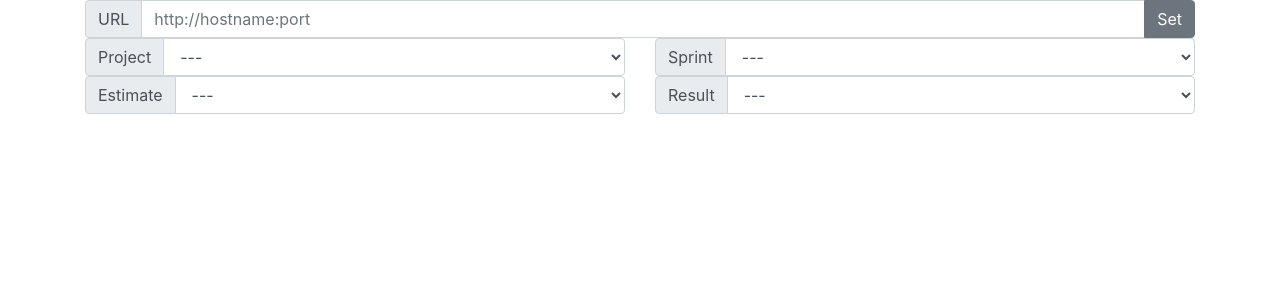
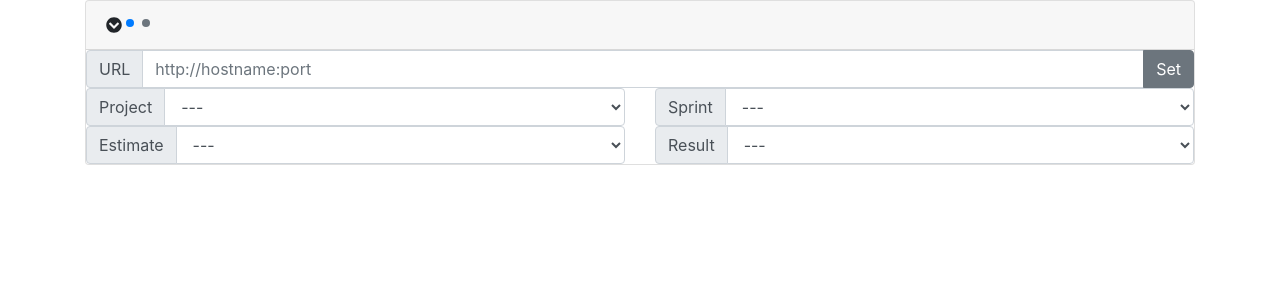
Before and after one commit to yoshi6jp/taiga_extention, a React (Create React App) app: page / in a window 1280 px wide. Shown: the top 300 px of the page. Built offline with nearby package versions, Linux system fonts and the light colour scheme.

Commit message:
Controllerのtoggle対応

```diff
--- /dev/null
+++ b/src/Controller.module.css
@@ -0,0 +1,3 @@
+.header {
+  cursor: pointer;
+}
--- a/src/Controller.tsx
+++ b/src/Controller.tsx
@@ -1,13 +1,57 @@
 import React, { useContext, useState, useCallback } from 'react';
+import _ from 'lodash';
+import classNames from 'classnames';
 import { RootContext } from './Provider';
-import { Form, Input, InputGroup, InputGroupAddon, Button } from 'reactstrap';
+import {
+  Card,
+  CardHeader,
+  Collapse,
+  Form,
+  Input,
+  InputGroup,
+  InputGroupAddon,
+  Button,
+  Badge
+} from 'reactstrap';
+import { FontAwesomeIcon } from '@fortawesome/react-fontawesome';
+import {
+  faChevronCircleRight,
+  faExternalLinkAlt
+} from '@fortawesome/free-solid-svg-icons';
 import { ProjectSelector } from './ProjectSelector';
 import { MilestoneSelector } from './MilestoneSelector';
 import { CustomValuesSelector } from './CustomValuesSelector';
-import { DaysSelector } from './DaysSelector';
+import { DaysSelector, getMilestone } from './DaysSelector';
 import { TaskStatusSelector } from './TaskStatusSelector';
+import { IMilestone } from './store';
+import styles from './Controller.module.css';
+const getSpName = (mid: string, items: IMilestone[]) =>
+  _.get(getMilestone(mid, items), 'name', '');
+const getTaskboardUrl = (url: string, mid: string, items: IMilestone[]) => {
+  const milestone = getMilestone(mid, items);
+  if (url && milestone) {
+    return `${url}/project/${milestone.project_extra_info.slug}/taskboard/${
+      milestone.slug
+    }`;
+  } else {
+    return '';
+  }
+};
+
+const getRange = (biz_days: string[]) => {
+  if (biz_days.length > 1) {
+    return `[${_.head(biz_days)} - ${_.last(biz_days)}]`;
+  } else {
+    return '';
+  }
+};
 export const Controller = () => {
-  const { state, setUrl } = useContext(RootContext);
+  const {
+    state: { url: stateUrl, isOpen, mid, milestones, biz_days },
+    setUrl,
+    openController,
+    closeController
+  } = useContext(RootContext);
   const [url, setStateUrl] = useState('');
   const handleUrl = useCallback(
     (e: React.ChangeEvent<HTMLInputElement>) => {
@@ -24,13 +68,49 @@ export const Controller = () => {
     },
     [url, setUrl]
   );
+  const handleHref = useCallback((e: React.FormEvent) => {
+    e.stopPropagation();
+  }, []);
+  const rotation = isOpen ? 90 : undefined;
+  const toggle = useCallback(
+    () => {
+      if (isOpen) {
+        closeController();
+      } else {
+        openController();
+      }
+    },
+    [openController, closeController, isOpen]
+  );
+  const taskboardUrl = getTaskboardUrl(stateUrl, mid, milestones);
   return (
-    <>
+    <Card>
+      <CardHeader className={classNames(styles.header)} onClick={toggle}>
+        <FontAwesomeIcon rotation={rotation} icon={faChevronCircleRight} />
+        <Badge color="primary" pill className="p-1 m-1">
+          <span>{getSpName(mid, milestones)}</span>
+        </Badge>
+        <Badge className="p-1 m-1">
+          <span>{getRange(biz_days)}</span>
+        </Badge>
+        {taskboardUrl ? (
+          <a
+            target="_blank"
+            onClick={handleHref}
+            className="float-right"
+            href={taskboardUrl}
+          >
+            <FontAwesomeIcon className="mr-1" icon={faExternalLinkAlt} />
+            Taskboard
+          </a>
+        ) : null}
+      </CardHeader>
+      <Collapse isOpen={isOpen}>
         <Form onSubmit={handleSubmit}>
           <InputGroup>
             <InputGroupAddon addonType="prepend">URL</InputGroupAddon>
             <Input
-            defaultValue={state.url}
+              defaultValue={stateUrl}
               onChange={handleUrl}
               placeholder="http://hostname:port"
             />
@@ -46,6 +126,7 @@ export const Controller = () => {
         <CustomValuesSelector />
         <DaysSelector />
         <TaskStatusSelector />
-    </>
+      </Collapse>
+    </Card>
   );
 };
--- a/src/DaysSelector.tsx
+++ b/src/DaysSelector.tsx
@@ -37,7 +37,7 @@ export const dayName = (date: string, biz_days: string[]) => {
   const idx = biz_days.indexOf(date);
   return dayNameFromIdx(date, idx);
 };
-const getMilestone = (mid: string, items: IMilestone[]) =>
+export const getMilestone = (mid: string, items: IMilestone[]) =>
   items.find(item => String(item.id) === mid);
 const getDays = (item: IMilestone) => {
   const startM = moment(item.estimated_start).local();
@@ -148,15 +148,18 @@ export const DaysSelector = () => {
           <thead>
             <tr>
               {moment.weekdays().map((item, idx) => (
-                <th className={classNames('text-center', weekClassName(idx))}>
+                <th
+                  key={idx}
+                  className={classNames('text-center', weekClassName(idx))}
+                >
                   {item}
                 </th>
               ))}
             </tr>
           </thead>
           <tbody>
-            {weekdays.map(days => (
-              <tr>
+            {weekdays.map((days, i) => (
+              <tr key={i}>
                 {days.map((item, idx) => (
                   <DayItem
                     idx={idx}
--- a/src/Provider.tsx
+++ b/src/Provider.tsx
@@ -27,6 +27,8 @@ export const RootContext = createContext({
   setTasks: (tasks: ITask[]) => {},
   setCustomValueMap: (custom_value_map: ICustomValueMap) => {},
   toggeRejectTaskStatus: (task_status_id: string, is_reject: boolean) => {},
+  openController: () => {},
+  closeController: () => {},
   updateData: () => {}
 });
 
@@ -124,6 +126,18 @@ export const Provider = ({ children }: { children: React.ReactNode }) => {
       },
       [dispatch]
     ),
+    openController: useCallback(
+      () => {
+        dispatch({ type: ActionTypes.OPEN_CONTROLLER });
+      },
+      [dispatch]
+    ),
+    closeController: useCallback(
+      () => {
+        dispatch({ type: ActionTypes.CLOSE_CONTROLLER });
+      },
+      [dispatch]
+    ),
     updateData: useCallback(
       () => {
         dispatch({
--- a/src/UnSettingTasks.tsx
+++ b/src/UnSettingTasks.tsx
@@ -2,6 +2,8 @@ import React, { useContext, useState, useEffect } from 'react';
 import { RootContext } from './Provider';
 import { ITask } from './store';
 import { ListGroup, ListGroupItem, Card, CardHeader } from 'reactstrap';
+import { FontAwesomeIcon } from '@fortawesome/react-fontawesome';
+import { faExternalLinkAlt } from '@fortawesome/free-solid-svg-icons';
 import { getCustomVal } from './UserTasks';
 const TaskItem = ({ url, item }: { item: ITask; url: string }) => {
   const {
@@ -10,7 +12,7 @@ const TaskItem = ({ url, item }: { item: ITask; url: string }) => {
   const href = `${url}/project/${slug}/task/${item.ref}`;
   return (
     <ListGroupItem tag="a" target="_blank" href={href}>
-      {item.subject}
+      <FontAwesomeIcon icon={faExternalLinkAlt} /> {item.subject}
     </ListGroupItem>
   );
 };
--- a/src/actions.ts
+++ b/src/actions.ts
@@ -14,6 +14,8 @@ export enum ActionTypes {
   SET_REJECT_TASK_STATUS_IDS = 'SET_REJECT_TASK_STATUS_IDS',
   ADD_REJECT_TASK_STATUS_ID = 'ADD_REJECT_TASK_STATUS',
   REMOVE_REJECT_TASK_STATUS_ID = 'REMOVE_REJECT_TASK_STATUS',
+  OPEN_CONTROLLER = 'OPEN_CONTROLLER',
+  CLOSE_CONTROLLER = 'CLOSE_CONTROLLER',
   UPDATE_DATA = 'UPDATE_DATA'
 }
 
--- a/src/reducer.ts
+++ b/src/reducer.ts
@@ -135,6 +135,12 @@ export const reducer = (state = initialStateFn(), action: IAction) => {
       );
       return { ...state, reject_task_status_ids } as IState;
     }
+    case ActionTypes.OPEN_CONTROLLER: {
+      return { ...state, isOpen: true } as IState;
+    }
+    case ActionTypes.CLOSE_CONTROLLER: {
+      return { ...state, isOpen: false } as IState;
+    }
     case ActionTypes.UPDATE_DATA: {
       return { ...state, updated_time: Date.now() } as IState;
     }
--- a/src/store.ts
+++ b/src/store.ts
@@ -8,6 +8,9 @@ export interface IMilestone {
   name: string;
   estimated_start: string;
   estimated_finish: string;
+  slug: string;
+  project: number;
+  project_extra_info: IProjectExtraInfo;
 }
 interface IProjectExtraInfo {
   id: number;
@@ -71,6 +74,7 @@ export interface IState {
   custom_value_map: ICustomValueMap; // pid
   reject_task_status_ids: string[]; // pid
   updated_time: number;
+  isOpen: boolean;
 }
 
 export enum StorageKey {
@@ -109,6 +113,7 @@ export const initialStateFn = (): IState => {
   const reject_task_status_ids = _.compact(
     getFromStorageWithSubkey(StorageKey.REJECT_TASK_STATUS_IDS, pid).split(',')
   );
+  const isOpen = !(url && pid && mid && custom_eid && custom_rid);
   return {
     url,
     pid,
@@ -121,6 +126,7 @@ export const initialStateFn = (): IState => {
     tasks: [],
     custom_value_map: new WeakMap(),
     reject_task_status_ids,
-    updated_time: 0
+    updated_time: 0,
+    isOpen
   };
 };
```
Lines whose indentation alone changed are shown as unchanged.
